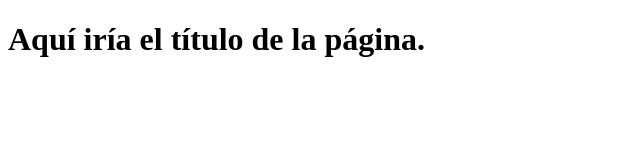
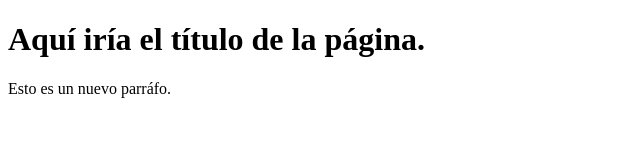
Before and after one commit to DiegoFMurature/Proyecto-web-empresa-C, a plain HTML site: page index.html in a window 1280 px wide. Shown: the whole page, without its empty margins (0-640 px from the left). Drawn offline with Linux system fonts and the light colour scheme.

Commit message:
Update index.html

```diff
--- a/index.html
+++ b/index.html
@@ -7,5 +7,6 @@
 </head>
 <body>
     <h1>Aquí iría el título de la página.</h1>
+    <p>Esto es un nuevo parráfo.</p>
 </body>
 </html>
```
